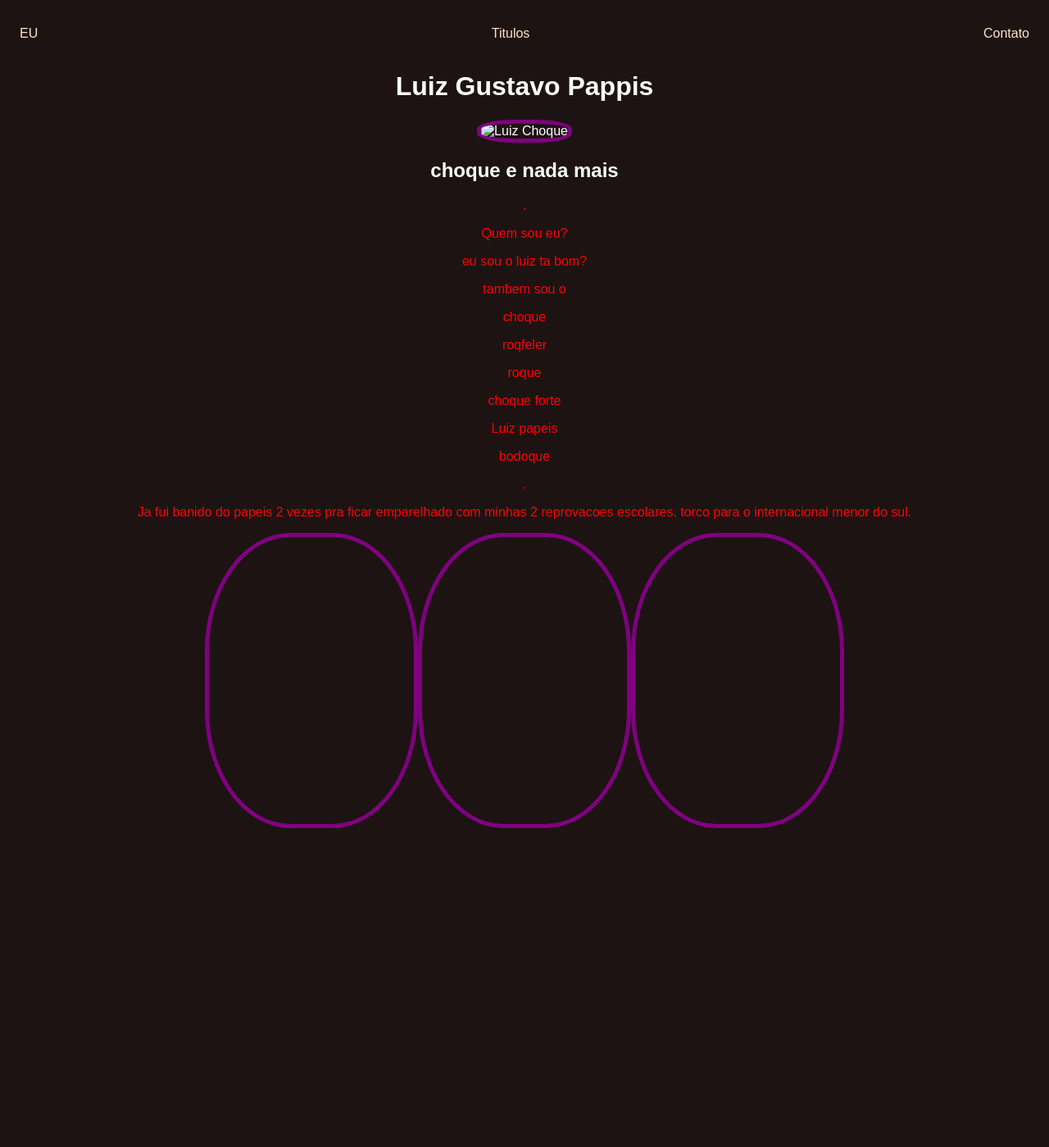
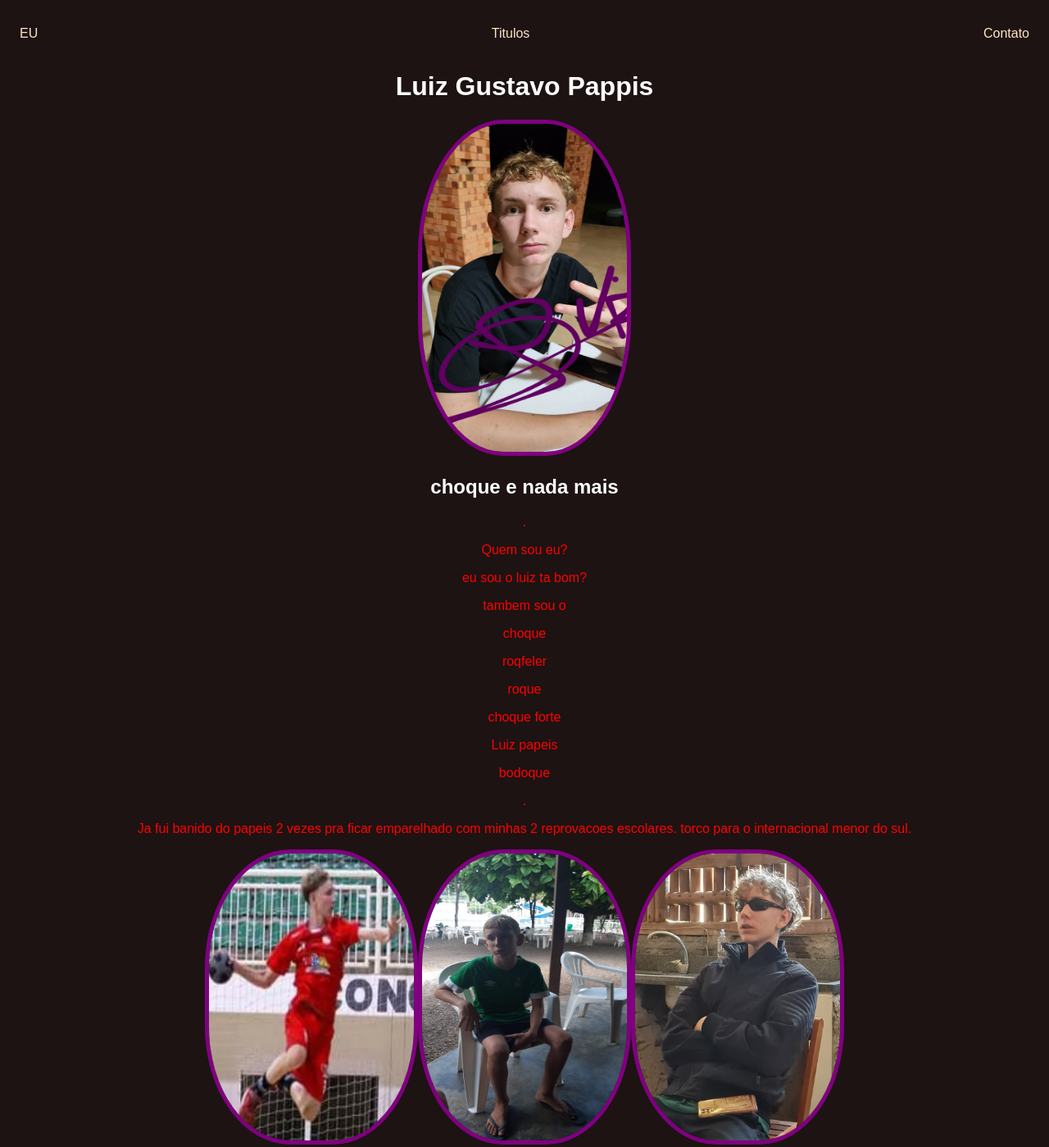
Before and after one commit to Catoflinha07/choque.github.io, a plain HTML site: page index.html in a window 1280 px wide. Shown: the whole page at 82% size. Before the commit the page ends 1018 px from the top, so only its background shows below. Drawn offline with Linux system fonts and the light colour scheme.

Commit message:
Fix image paths in index.html
Updated image paths in the HTML file to reference local images directly.

```diff
--- a/index.html
+++ b/index.html
@@ -23,8 +23,8 @@
 
 <header>
     <h1>Luiz Gustavo Pappis</h1>
-    <!-- Caminho corrigido para a pasta 'imagens' -->
-    <div class="center"> <img src="imagens/c1.png" alt="Luiz Choque">
+    <!-- Caminho corrigido: apenas o nome do arquivo, pois está na mesma pasta -->
+    <div class="center"> <img src="c1.png" alt="Luiz Choque">
     </div>
     <h2>choque e nada mais</h2>
 </header>
@@ -52,10 +52,10 @@
 </main>
 
 <footer>
-<!-- Caminhos corrigidos para a pasta 'imagens' -->
-<img src="imagens/c2.png" alt="c2">
-<img src="imagens/c3.png" alt="c3">
-<img src="imagens/c4.png" alt="c4">
+<!-- Caminhos corrigidos: apenas o nome do arquivo -->
+<img src="c2.png" alt="c2">
+<img src="c3.png" alt="c3">
+<img src="c4.png" alt="c4">
 
 </footer>
 
```
